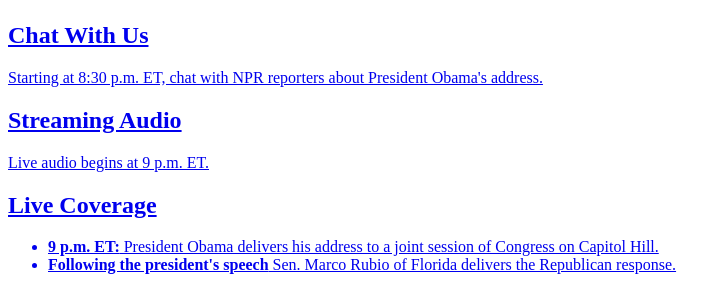
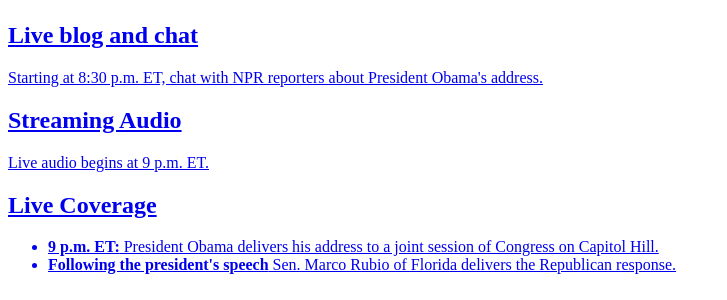
Before and after one commit to nprapps/sotu, a Flask app: template templates/widget.html in a window 1280 px wide. Shown: the part 58-358 px from the top of the page, without its empty margins (0-727 px from the left). Run offline with Flask 2, Linux system fonts and the light colour scheme; the template is opened without the code that fills it, so the values that code supplies are empty.

Commit message:
Call out live blog in copy.

```diff
--- a/jst/chat.html
+++ b/jst/chat.html
@@ -57,7 +57,7 @@
                 <div class="chat-alerts"></div>
 
                 <div id="filter-wrapper">
-                    <p>Only show NPR posts:</p>
+                    <p>Only show NPR live blog posts:</p>
                     <div id="chat-filter-switch" class="switch switch-large">
                         <input type="checkbox">
                     </div>
--- a/templates/widget.html
+++ b/templates/widget.html
@@ -23,7 +23,7 @@
     <div class="wrapper">
         <div class="col">
             <div class="wrap">
-                <h2>Chat With Us</h2>
+                <h2>Live blog and chat</h2>
                 <div id="live-chat-widget-wrapper">
                     <div id="live-chat-widget"></div>
                 </div>
```
